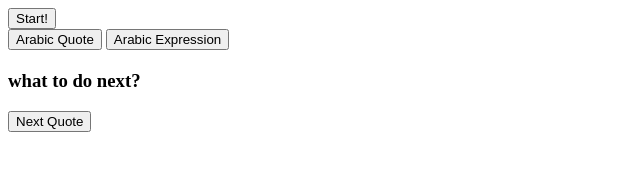
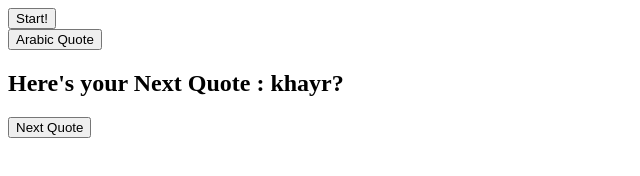
Before and after one commit to blackqahwah/sagein30, a plain HTML site: page index.html in a window 1280 px wide. Both pictures are taken after a click on the button "Next Quote". Shown: the whole page, without its empty margins (0-640 px from the left). Drawn offline with Linux system fonts and the light colour scheme.

Commit message:
next quote btn now works
thought i had to fix it / get it to work with a loop.

turns out i didn't need a loop.

```diff
--- a/index.html
+++ b/index.html
@@ -16,13 +16,13 @@
 
     <!-- when either button is clicked, the other vanishes. -->
 
-<button onclick="pushToServe()">
+<button>
     Arabic Quote
 </button>
 
-<button>
+<!-- <button>
     Arabic Expression
-</button>
+</button> -->
 
 </div>
 
@@ -38,10 +38,19 @@
 
 <div>
 
-    <h3> what to do next?</h3>
-<!-- (reveals options to share? practice again? or pay x$ to skip 24hrs for next quote) -->
-    <button id="nxtBtn" onclick="nextNow()"> Next Quote </button>
+    <!-- <h3> what to do next?</h3> -->
+
+<!-- (below div reveals options to share? practice again? or pay x$ to skip 24hrs for next quote) -->
+
+<div>
+
     <!-- <button> Share (with options for screenshot, a video of yourself saying it, etc) </button> -->
+    <button id="nxtBtn"> Next Quote </button>
+    <!-- above button(s) should be revealed if user is "done" with present/previous quote -->
+
+    <!-- <button> learn quote again</button> -->
+    <!-- above button should be revealed if user is "not done" with previous/present quote -->
+</div>
 </div>
 
 
--- a/index.js
+++ b/index.js
@@ -1,6 +1,8 @@
     let protoCategs = {
 
         screenshot: "function using AdobeAPI",
+
+        myList: [],
 
 
         select(selected) {
@@ -25,15 +27,27 @@
 
             let nxtBtn = document.getElementById('nxtBtn');
 
+            let i = 0;
+
             nxtBtn.addEventListener("click", event => {
+
+              i++;
+
+              // how to hold the adder from working for 24hrs?
 
               let banner = document.getElementById('begin');
 
               let option = event.target.textContent;
 
-                    banner.innerHTML = `Here's your ${option}: ${selected}`
+              if (i < protoCategs.myList.length || i == protoCategs.myList.length ) {
 
-                   event.preventDefault();
+                banner.innerHTML = `Here's your ${option}: ${protoCategs.myList[i]}`
+
+              } else{
+
+                banner.innerHTML = "I've run out of quotes for ya";
+
+              }
 
 
             }   )
@@ -45,33 +59,34 @@
 
       let quoteCategs = Object.create(protoCategs);
 
-      let mainList = new Map()
 
-      mainList.set ("Qtone", "kayf?");
-      mainList.set ("Qttwo", "khayr?");
-      mainList.set ("Qtthree", "min wayn int?!");
+
+      let mainList = ["kayf?", "khayr?", "min wayn int?!"];
+
+
+      function serveFirst() {
+
+        for(let i = 0; i < mainList.length; i++) {
+
+          quoteCategs.myList.push(mainList[i]);
+
+        }
+
+      }
+
+      serveFirst();
+
 
 
        function pushToServe() {
 
-          quoteCategs.select(mainList.get("Qtone"));
-          mainList.delete("Qtone");
+
+          quoteCategs.select(quoteCategs.myList[0]);
+
 
       }
 
-
-
-       function nextNow() {
-
-
-        console.log(mainList.has("Qtone"))
-        quoteCategs.select(mainList.get("Qttwo"));
-
-     }
-
-
-
-
+      pushToServe();
 
 
 
```
